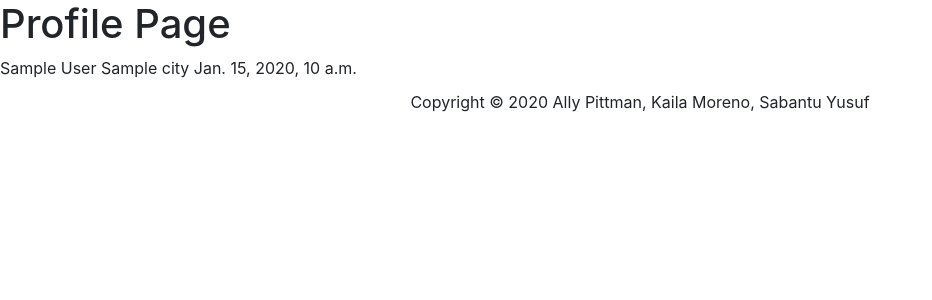
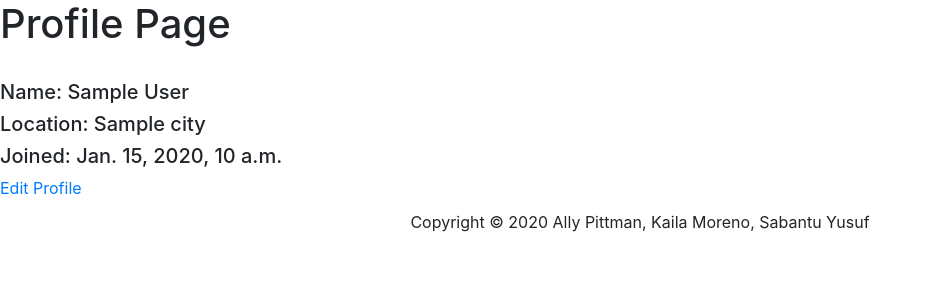
Before and after one commit to SabantuYusuf/wayfarer, a Django app: template main_app/templates/users/profile.html in a window 1280 px wide. Shown: the part 64-364 px from the top of the page, without its empty margins (0-932 px from the left). Run offline with Django 3.2, Linux system fonts and the light colour scheme; the template is opened without the code that fills it: most values are stand-ins (such as "Sample title", 1, 10 or a date in 2020); some libraries are stand-ins or nearby versions.

Commit message:
Edit profile

```diff
--- a/main_app/templates/users/profile.html
+++ b/main_app/templates/users/profile.html
@@ -1,15 +1,15 @@
+
 {% extends 'base.html' %}
 {% block content %}
-
-<!-- <h1> {{ user.name }} </h1> -->
 {% csrf_token %}
 <h1> Profile Page </h1>
+<br />
+<h5>Name:  {{ profile.user.first_name}} {{ profile.user.last_name}}</h5>
+<h5>Location:  {{ profile.city }}</h5>
+<h5>Joined:  {{ profile.user.date_joined}}</h5>
 
-{{ profile.user.first_name }}
-{{ profile.user.last_name }}
-{{ profile.city }}
-{{ profile.user.date_joined }}
-
-
-
+{% comment %} EDIT & DELETE ACTIONS {% endcomment %}
+<div>
+	<a href="{% url 'edit_Profile' profile.id %"> Edit Profile</a>
+</div>
 {% endblock %}
--- a/main_app/urls.py
+++ b/main_app/urls.py
@@ -6,6 +6,7 @@ urlpatterns =[
 	# User Routes
 	path('accounts/signup/', views.signup, name='signup'),
 	path('users/<int:user_id>', views.profile, name='profile'),
+	path('users/<int:user_id>/edit', views.edit_profile, name='edit_profile'),
 	# City Routes
 	path('cities/', views.cities, name='cities'),
 ]
```
Also changed, not shown: main_app/templates/users/edit.html (added, +11 -0 lines), main_app/views.py (+16 -0 lines).
